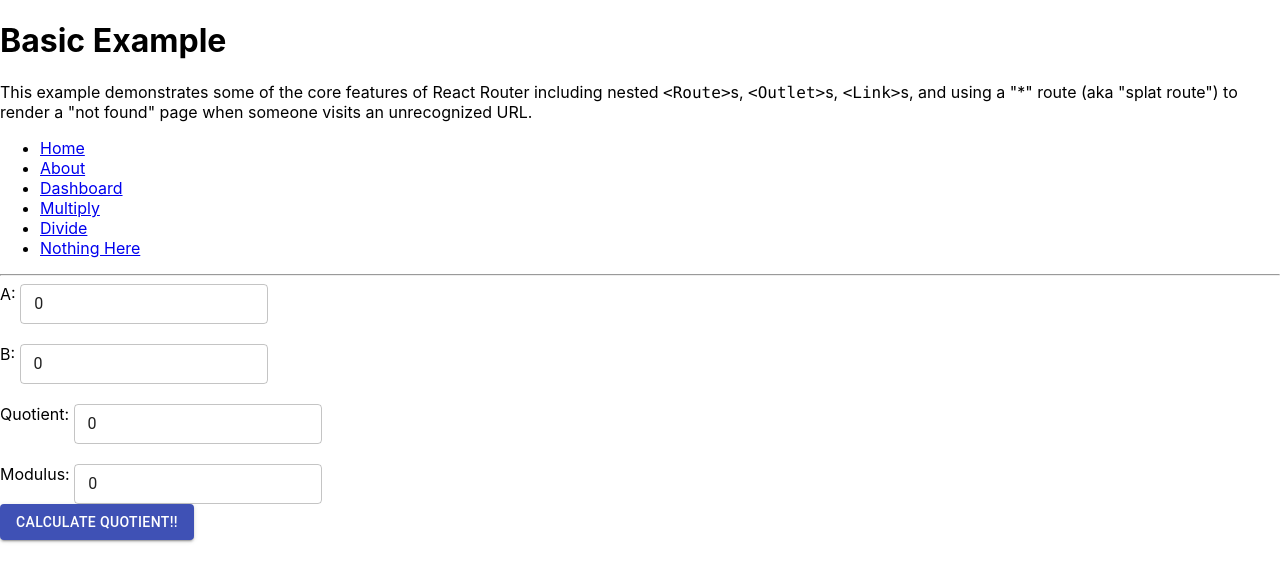
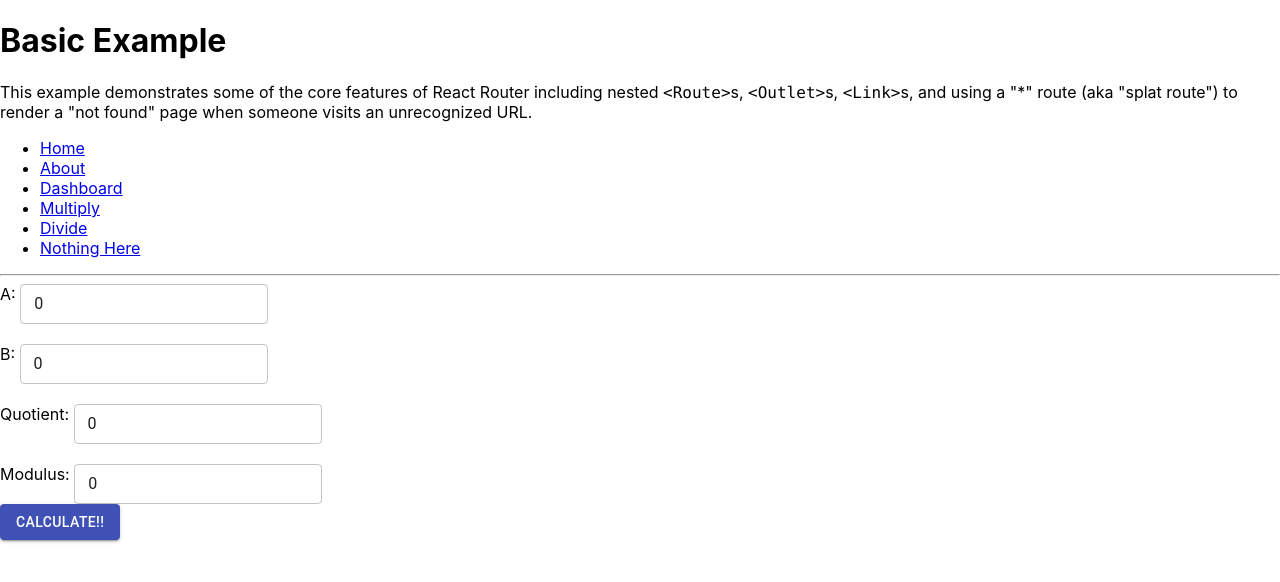
Before and after one commit to palate11/stock-calculator, a React (Create React App) app: page /divide in a window 1280 px wide. Shown: the top 582 px of the page. Built offline with nearby package versions, Linux system fonts and the light colour scheme.

Commit message:
corrected my equation also able to run devide and modulus

```diff
--- a/src/components/Divider.jsx
+++ b/src/components/Divider.jsx
@@ -19,11 +19,11 @@ const Divider = props => {
   const [result, setResult] = useState(0)
   const [result2, setResult2] = useState(0)
 
-  const calculate2 = () => {
+  const calculate = () => {
     const result = parseInt(number1) / parseInt(number2)
     setResult(result)
   }
-  const calculate = () => {
+  const calculate2 = () => {
     const result2 = parseInt(number1) % parseInt(number2)
     setResult2(result2)
   }
@@ -37,9 +37,10 @@ const Divider = props => {
     setNumber2(value)
   }
 
-  // console.log('number1: ' + number1)
-  // console.log('number2: ' + number2)
-  // console.log('result: ' + result)
+  console.log('number1: ' + number1)
+  console.log('number2: ' + number2)
+  console.log('result: ' + result)
+  console.log('result2' + result2)
 
   return (
     <div>
@@ -77,8 +78,15 @@ const Divider = props => {
         Modulus: <TextField id="outlined-basic" variant="outlined" value={result2} size="small" />
       </div>
 
-      <Button variant="contained" color="primary" onClick={calculate2}>
-        Calculate quotient!!
+      <Button
+        variant="contained"
+        color="primary"
+        onClick={() => {
+          calculate()
+          calculate2()
+        }}
+      >
+        Calculate!!
       </Button>
     </div>
   )
```
